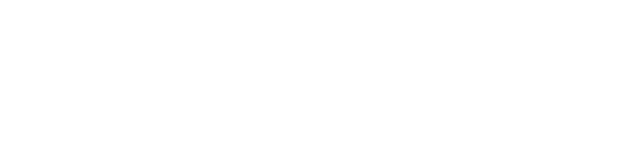
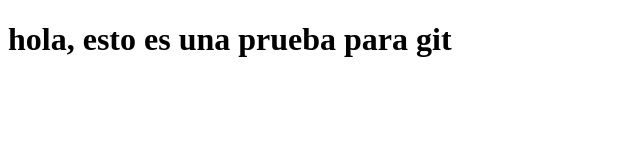
Before and after one commit to erickcl23/DESAFIO, a plain HTML site: page index.html in a window 1280 px wide. Shown: the whole page, without its empty margins (0-640 px from the left). Drawn offline with Linux system fonts and the light colour scheme.

Commit message:
esto es una prueba

```diff
--- a/index.html
+++ b/index.html
@@ -6,6 +6,7 @@
     <title>desafio</title>
 </head>
 <body>
+    <h1>hola, esto es una prueba para git</h1>
 
 </body>
 </html>
```
